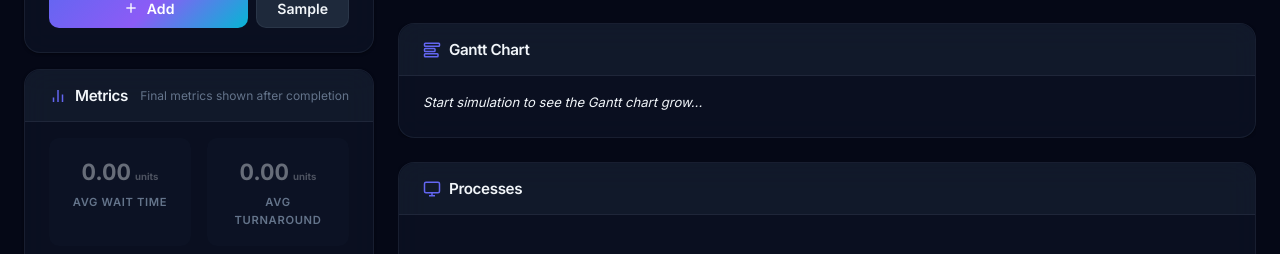
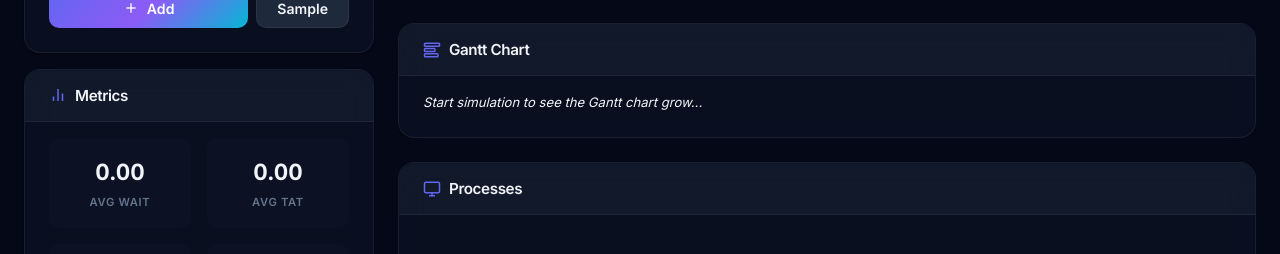
Before and after one commit to sainath2212/CPU_SCHEDULING_VISUALIZER, a React (Vite) app: page /simulator in a window 1280 px wide. Shown: the part 546-800 px from the top of the page. Built offline with nearby package versions, Linux system fonts and the light colour scheme.

Commit message:
added src/components/MetricsDashboard.jsx

```diff
--- a/src/components/MetricsDashboard.jsx
+++ b/src/components/MetricsDashboard.jsx
@@ -1,85 +1,41 @@
 /**
- * Metrics Dashboard Component
- * Displays scheduling metrics in a grid of cards
+ * MetricsDashboard — Displays scheduling metrics in a compact card grid.
  */
 
+const metricDefs = [
+    { key: 'avgWaitTime', label: 'Avg Wait', format: v => v.toFixed(2) },
+    { key: 'avgTurnaroundTime', label: 'Avg TAT', format: v => v.toFixed(2) },
+    { key: 'avgResponseTime', label: 'Avg Response', format: v => v.toFixed(2) },
+    { key: 'cpuUtilization', label: 'CPU Util %', format: v => v.toFixed(1) },
+    { key: 'throughput', label: 'Throughput', format: v => v.toFixed(3) },
+    { key: 'totalExecutionTime', label: 'Total Time', format: v => v },
+];
+
 export default function MetricsDashboard({ metrics, isCompleted }) {
-    const metricCards = [
-        {
-            label: 'Avg Wait Time',
-            value: metrics.avgWaitTime.toFixed(2),
-            unit: 'units',
-            color: 'var(--process-0)'
-        },
-        {
-            label: 'Avg Turnaround',
-            value: metrics.avgTurnaroundTime.toFixed(2),
-            unit: 'units',
-            color: 'var(--process-1)'
-        },
-        {
-            label: 'Avg Response',
-            value: metrics.avgResponseTime.toFixed(2),
-            unit: 'units',
-            color: 'var(--process-2)'
-        },
-        {
-            label: 'CPU Utilization',
-            value: metrics.cpuUtilization.toFixed(1),
-            unit: '%',
-            color: 'var(--process-3)'
-        },
-        {
-            label: 'Throughput',
-            value: metrics.throughput.toFixed(3),
-            unit: 'proc/unit',
-            color: 'var(--process-4)'
-        },
-        {
-            label: 'Total Time',
-            value: metrics.totalExecutionTime,
-            unit: 'units',
-            color: 'var(--process-5)'
-        }
-    ];
-
     return (
         <div className="card">
             <div className="card-header">
                 <h3 className="card-title">
                     <svg className="icon" viewBox="0 0 24 24" fill="none" stroke="currentColor" strokeWidth="2">
-                        <line x1="18" y1="20" x2="18" y2="10" />
-                        <line x1="12" y1="20" x2="12" y2="4" />
-                        <line x1="6" y1="20" x2="6" y2="14" />
+                        <path d="M18 20V10" /><path d="M12 20V4" /><path d="M6 20v-6" />
                     </svg>
                     Metrics
                 </h3>
-                {!isCompleted && (
-                    <span style={{ fontSize: '0.75rem', color: 'var(--text-muted)' }}>
-                        Final metrics shown after completion
+                {isCompleted && (
+                    <span style={{
+                        fontSize: '0.55rem', fontWeight: 700, padding: '2px 6px',
+                        borderRadius: '999px', background: 'rgba(52,211,153,0.1)', color: '#34d399',
+                        textTransform: 'uppercase', letterSpacing: '0.05em',
+                    }}>
+                        Final
                     </span>
                 )}
             </div>
-
             <div className="metrics-grid">
-                {metricCards.map((metric, index) => (
-                    <div key={index} className="metric-card">
-                        <div
-                            className="metric-value"
-                            style={{
-                                opacity: isCompleted ? 1 : 0.4,
-                            }}
-                        >
-                            {metric.value}
-                            <span style={{
-                                fontSize: '0.6rem',
-                                marginLeft: '4px',
-                                opacity: 0.7
-                            }}>
-                                {metric.unit}
-                            </span>
-                        </div>
-                        <div className="metric-label">{metric.label}</div>
+                {metricDefs.map(({ key, label, format }) => (
+                    <div key={key} className="metric-card">
+                        <div className="metric-value">{format(metrics?.[key] ?? 0)}</div>
+                        <div className="metric-label">{label}</div>
                     </div>
                 ))}
             </div>
```
